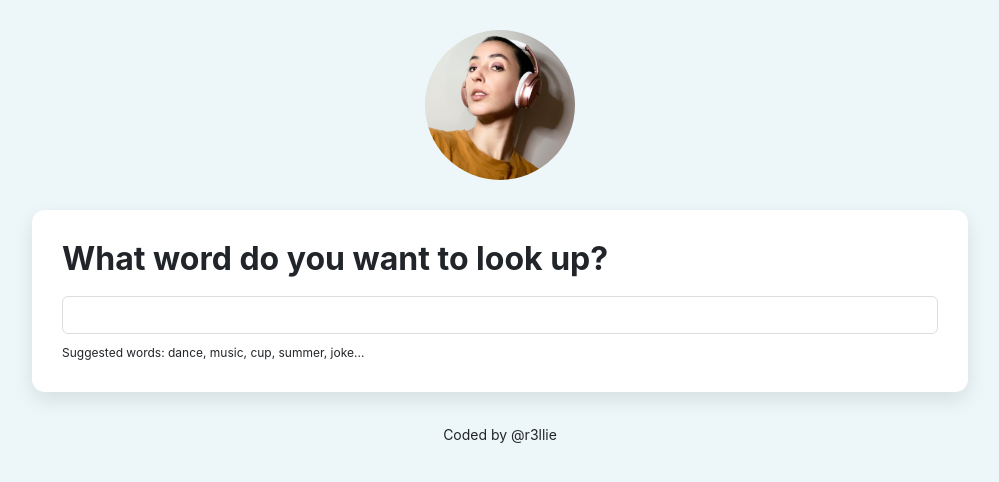
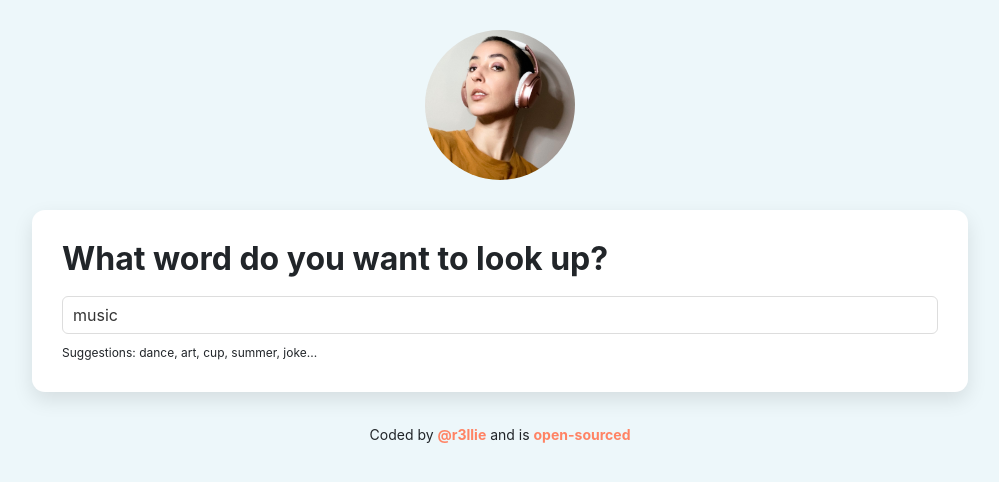
Before and after one commit to r3llie/r3-dictionary-app, a React (Create React App) app: page / in a window 1280 px wide. Shown: the top 482 px of the page, without its empty margins (140-1139 px from the left). Built offline with nearby package versions, Linux system fonts and the light colour scheme; no server answers.

Commit message:
Made some links, adjusted css, added default key word

```diff
--- a/src/App.css
+++ b/src/App.css
@@ -5,6 +5,8 @@ body {
 
 a {
   color: #ff8364;
+  text-decoration: none;
+  font-weight: bold;
 }
 
 .App {
--- a/src/App.js
+++ b/src/App.js
@@ -10,10 +10,14 @@ export default function App() {
           <img src={logo} className="App-logo img-fluid" alt="logo" />
         </header>
         <main>
-          <Dictionary defaultKeyword="hello"/>
+          <Dictionary defaultKeyword="music" />
         </main>
         <footer className="App-footer">
-          <small>Coded by @r3llie</small>
+          <small>
+            Coded by <a href="https://linktr.ee/r3llie">@r3llie</a> and is <a href="https://github.com/r3llie/r3-dictionary-app">
+              open-sourced
+            </a>
+          </small>
         </footer>
       </div>
     </div>
--- a/src/Dictionary.js
+++ b/src/Dictionary.js
@@ -51,10 +51,10 @@ function handlePexelsResponse(response) {
             <h1>What word do you want to look up?</h1>
           <form onSubmit={handleSubmit} className="form">
             <input type="search" onChange={handleKeywordChange}
-            inputvalue={props.defaultKeyword} />
+            defaultValue={props.defaultKeyword} />
           </form>
           <div className="hint">
-            Suggested words: dance, music, cup, summer, joke...
+            Suggestions: dance, art, cup, summer, joke...
           </div>
         </section>
 
```
